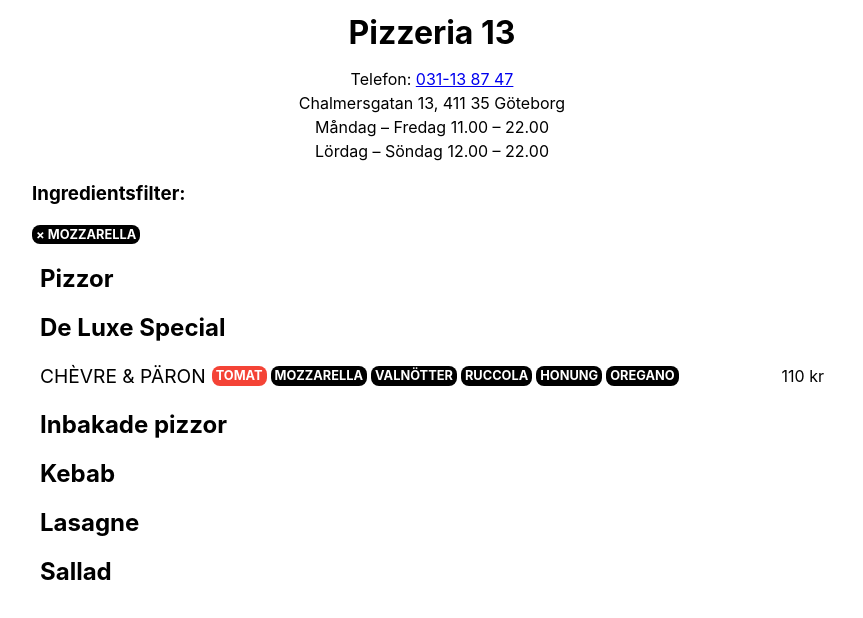
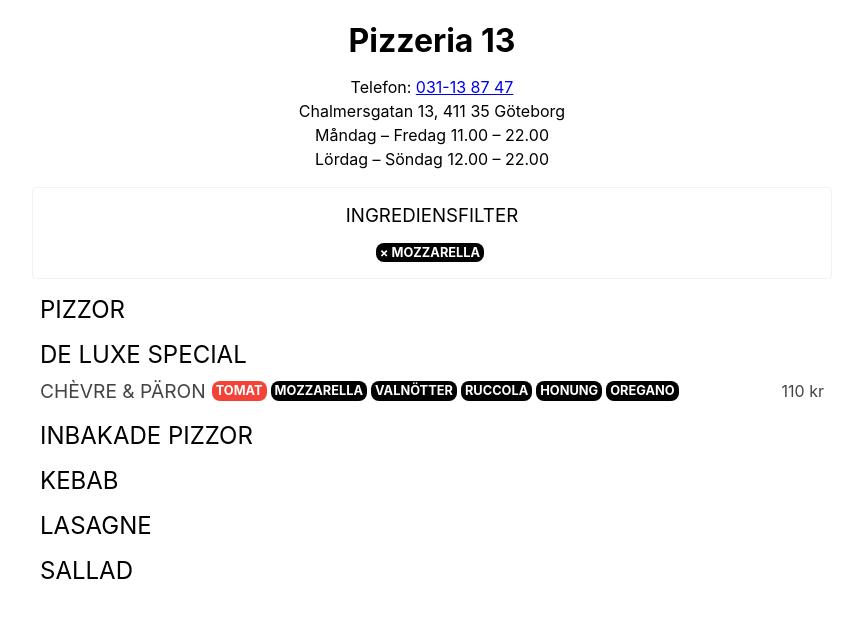
Before and after one commit to nikteg/pizzeria13, a React (Create React App) app: page / in a window 1280 px wide. Both pictures are taken after a click on the element "MOZZARELLA". Shown: the top 618 px of the page, without its empty margins (208-1071 px from the left). Built offline with nearby package versions, Linux system fonts and the light colour scheme.

Commit message:
Filtering implemented

```diff
--- a/src/App.css
+++ b/src/App.css
@@ -1,10 +1,14 @@
 body {
   max-width: 800px;
   margin: 0 auto;
+  padding: 8px;
 }
 
 h2 {
   padding: 0 8px;
+  font-weight: normal;
+  margin: 16px 0 8px 0;
+  text-transform: uppercase;
 }
 
 .Item {
@@ -14,6 +18,7 @@ h2 {
   line-height: 1rem;
   padding: 4px 8px;
   border-radius: 4px;
+  color: #444;
 }
 
 .Item:nth-child(even) {
@@ -23,15 +28,16 @@ h2 {
 .Item__name {
   font-size: 1.2rem;
   text-transform: uppercase;
+  margin-right: 6px;
 }
 
 .Item__price {
-
+  /* font-size: .85rem; */
 }
 
 .Item__ingredients {
   flex: 1;
-  margin-left: 6px;
+  margin-top: -4px;
 }
 
 .Item__ingredient {
@@ -42,7 +48,7 @@ h2 {
   border-radius: 8px;
   display: inline-block;
   padding: 2px 4px;
-  margin-right: 4px;
+  margin: 4px 4px 0 0;
   font-weight: bold;
   cursor: pointer;
   text-transform: uppercase;
@@ -81,3 +87,18 @@ var colourIsLight = function (r, g, b) {
   text-align: center;
   line-height: 1.5rem;
 }
+
+.filters {
+  border: 1px solid #f2f2f2;
+  border-radius: 4px;
+  padding: 16px;
+  text-align: center;
+  margin: 16px 0;
+}
+
+.filters h3 {
+  text-transform: uppercase;
+  font-weight: normal;
+  padding: 0;
+  margin: 0 0 16px 0;
+}
--- a/src/App.js
+++ b/src/App.js
@@ -24,7 +24,9 @@ function App() {
   const [{ filtered_ingredients }, setState] = useState({ filtered_ingredients: [] })
 
   const addIngredient = (ingredient) => {
-    setState({ filtered_ingredients: filtered_ingredients.concat(ingredient) })
+    if (!filtered_ingredients.includes(ingredient)) {
+      setState({ filtered_ingredients: filtered_ingredients.concat(ingredient) })
+    }
   }
 
   const removeIngredient = (ingredient) => {
@@ -42,11 +44,13 @@ function App() {
       </div>
       {filtered_ingredients.length > 0 && (
         <div className="filters">
-          <h3>Ingredientsfilter:</h3>
-          {filtered_ingredients.map((ingredient) => {
-            const name = mapIngredient(ingredient)
-            return <span key={name} className={"Item__ingredient " + name} onClick={() => removeIngredient(ingredient)}>&times; {name}</span>
-          })}
+          <h3>Ingrediensfilter</h3>
+          <div className="Item__ingredients">
+            {filtered_ingredients.map((ingredient) => {
+              const name = mapIngredient(ingredient)
+              return <span key={name} className={"Item__ingredient " + name} onClick={() => removeIngredient(ingredient)}>&times; {name}</span>
+            })}
+          </div>
         </div>
       )}
       <h2>{mapType(types.pizza)}</h2>
```
Also changed, not shown: package.json (+6 -1 lines), 2 other files (tests, documents, lock files or other folders).
